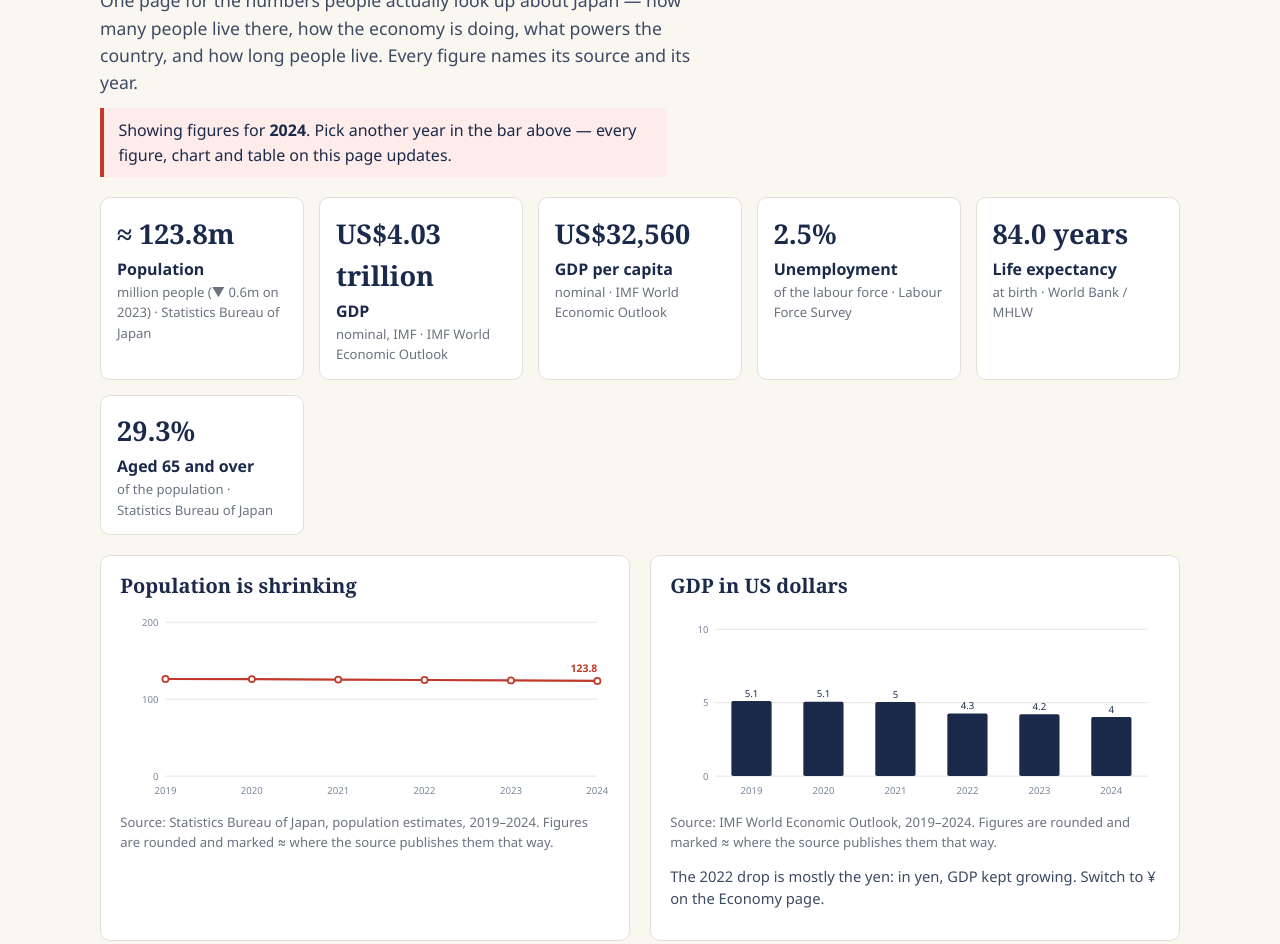
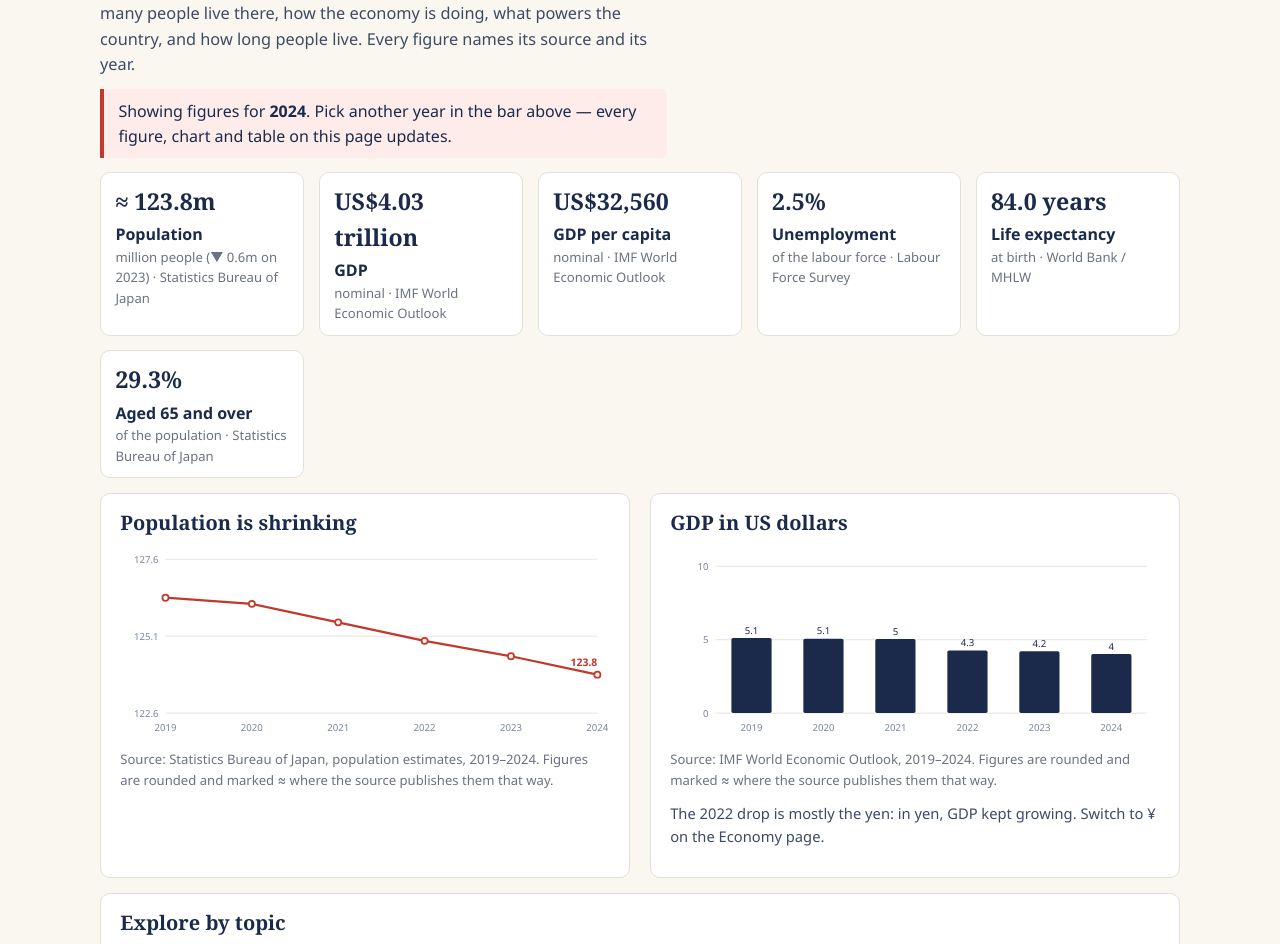
Before and after one commit to szh1113/best-national-statistics-site, a plain HTML site: page app/index.html in a window 1280 px wide. Shown: the part 282-1226 px from the top of the page. Drawn offline with Linux system fonts and the light colour scheme.

Commit message:
Fix donut legend, zoom narrow line charts, tighten layout; add screenshots

```diff
--- a/app/charts.js
+++ b/app/charts.js
@@ -33,8 +33,18 @@ export function lineChart(points, opts = {}) {
   const iw = w - padL - padR;
   const ih = h - padT - padB;
   const values = points.map((p) => p.value);
-  const min = Math.min(0, ...values);
-  const max = niceMax(Math.max(...values) * 1.05);
+  const minVal = Math.min(...values);
+  const maxVal = Math.max(...values);
+  const range = maxVal - minVal;
+  // A series that barely moves (population 123.8–126.3) reads as a flat
+  // line on a zero-based axis, so zoom a narrow positive range in: the
+  // axis labels still show the true scale, so nothing is hidden.
+  let min = Math.min(0, minVal);
+  let max = niceMax(Math.max(...values) * 1.05);
+  if (minVal > 0 && range > 0 && range / maxVal < 0.15) {
+    min = Math.max(0, minVal - range * 0.5);
+    max = maxVal + range * 0.5;
+  }
   const x = (i) => padL + (i / (points.length - 1)) * iw;
   const y = (v) => padT + ih - ((v - min) / (max - min)) * ih;
   const color = opts.color || RED;
@@ -118,7 +128,7 @@ export function donutChart(slices, opts = {}) {
     return `<path d="M${x0.toFixed(1)},${y0.toFixed(1)} A${r},${r} 0 ${large} 1 ${x1.toFixed(1)},${y1.toFixed(1)} L${ix1.toFixed(1)},${iy1.toFixed(1)} A${hole},${hole} 0 ${large} 0 ${ix0.toFixed(1)},${iy0.toFixed(1)} Z" fill="${color}"/>`;
   }).join('');
   const legend = slices.map((d, i) =>
-    `<li><span class="swatch" style="background:${SLICE_COLORS[i % SLICE_COLORS.length]}"></span>${esc(d.name)} — <strong>${d.share}%</strong></li>`).join('');
+    `<li><span class="swatch" style="background:${SLICE_COLORS[i % SLICE_COLORS.length]}"></span>${esc(d.name || d.group)} — <strong>${d.share}%</strong></li>`).join('');
   const center = opts.center
     ? `<text x="${cx}" y="${cy - 4}" text-anchor="middle" font-size="20" font-weight="700" fill="${INK}">${esc(opts.center)}</text>` +
       `<text x="${cx}" y="${cy + 16}" text-anchor="middle" font-size="11" fill="${SLATE}">${esc(opts.centerSub || '')}</text>`
--- a/app/store.js
+++ b/app/store.js
@@ -47,9 +47,9 @@ export function gdpDisplay(year = State.year) {
   if (State.unit === 'jpy') {
     // ¥ per US$ ≈ 151 in 2024 (Bank of Japan average); shown as an
     // approximation, labelled on the page.
-    return { text: '¥' + fmt(usd * 151 / 1000, 1) + ' trillion', note: 'at ≈¥151 per US$' };
+    return { text: '¥' + fmt(usd * 151, 1) + ' trillion', note: 'at ≈¥151 per US$' };
   }
-  return { text: 'US$' + fmt(usd, 2) + ' trillion', note: 'nominal, IMF' };
+  return { text: 'US$' + fmt(usd, 2) + ' trillion', note: 'nominal' };
 }
 
 // All searchable indicators: every year series plus every snapshot.
--- a/app/style.css
+++ b/app/style.css
@@ -31,7 +31,7 @@ h1, h2, .brand-name {
   line-height: 1.2;
 }
 
-h1 { font-size: 2.1rem; margin: 0 0 0.4rem; }
+h1 { font-size: 1.85rem; margin: 0 0 0.4rem; }
 h2 { font-size: 1.25rem; margin: 0 0 0.75rem; }
 p { margin: 0 0 0.75rem; }
 a { color: var(--red); }
@@ -72,12 +72,12 @@ a { color: var(--red); }
   border: 1px solid #4a5872; background: #fff; color: var(--ink);
 }
 
-main { max-width: 1120px; margin: 0 auto; padding: 1.5rem 1.25rem 2rem; }
+main { max-width: 1120px; margin: 0 auto; padding: 1.1rem 1.25rem 2rem; }
 
-.hero { margin-bottom: 1.25rem; }
+.hero { margin-bottom: 0.85rem; }
 .eyebrow { text-transform: uppercase; letter-spacing: 0.12em; font-size: 0.8rem; color: var(--red); font-weight: 700; margin-bottom: 0.4rem; }
-.lede { font-size: 1.1rem; color: var(--ink-soft); max-width: 62ch; }
-.page-head { margin-bottom: 1.25rem; }
+.lede { font-size: 1.02rem; color: var(--ink-soft); max-width: 62ch; }
+.page-head { margin-bottom: 0.9rem; }
 
 .year-note {
   background: var(--red-soft); border-left: 4px solid var(--red);
@@ -88,19 +88,19 @@ main { max-width: 1120px; margin: 0 auto; padding: 1.5rem 1.25rem 2rem; }
 .count-line { font-size: 0.9rem; color: var(--muted); }
 
 .stat-grid {
-  display: grid; gap: 0.9rem; margin-bottom: 1.25rem;
+  display: grid; gap: 0.9rem; margin-bottom: 0.9rem;
   grid-template-columns: repeat(auto-fit, minmax(180px, 1fr));
 }
 .stat-card {
   background: var(--card); border: 1px solid var(--line); border-radius: var(--radius);
-  padding: 0.9rem 1rem;
+  padding: 0.7rem 0.9rem;
 }
-.stat-value { font-family: Georgia, serif; font-size: 1.7rem; font-weight: 700; color: var(--ink); }
+.stat-value { font-family: Georgia, serif; font-size: 1.45rem; font-weight: 700; color: var(--ink); }
 .stat-label { font-weight: 700; margin-top: 0.15rem; }
 .stat-unit { font-size: 0.82rem; color: var(--muted); }
 
 .chart-row {
-  display: grid; gap: 1.25rem; margin-bottom: 1.25rem;
+  display: grid; gap: 1.25rem; margin-bottom: 0.9rem;
   grid-template-columns: repeat(auto-fit, minmax(320px, 1fr));
 }
 .panel {
```
Also changed, not shown: screenshots/1-cover.jpg (added), screenshots/2-economy.jpg (added), screenshots/3-population.jpg (added), screenshots/4-phone.jpg (added).
